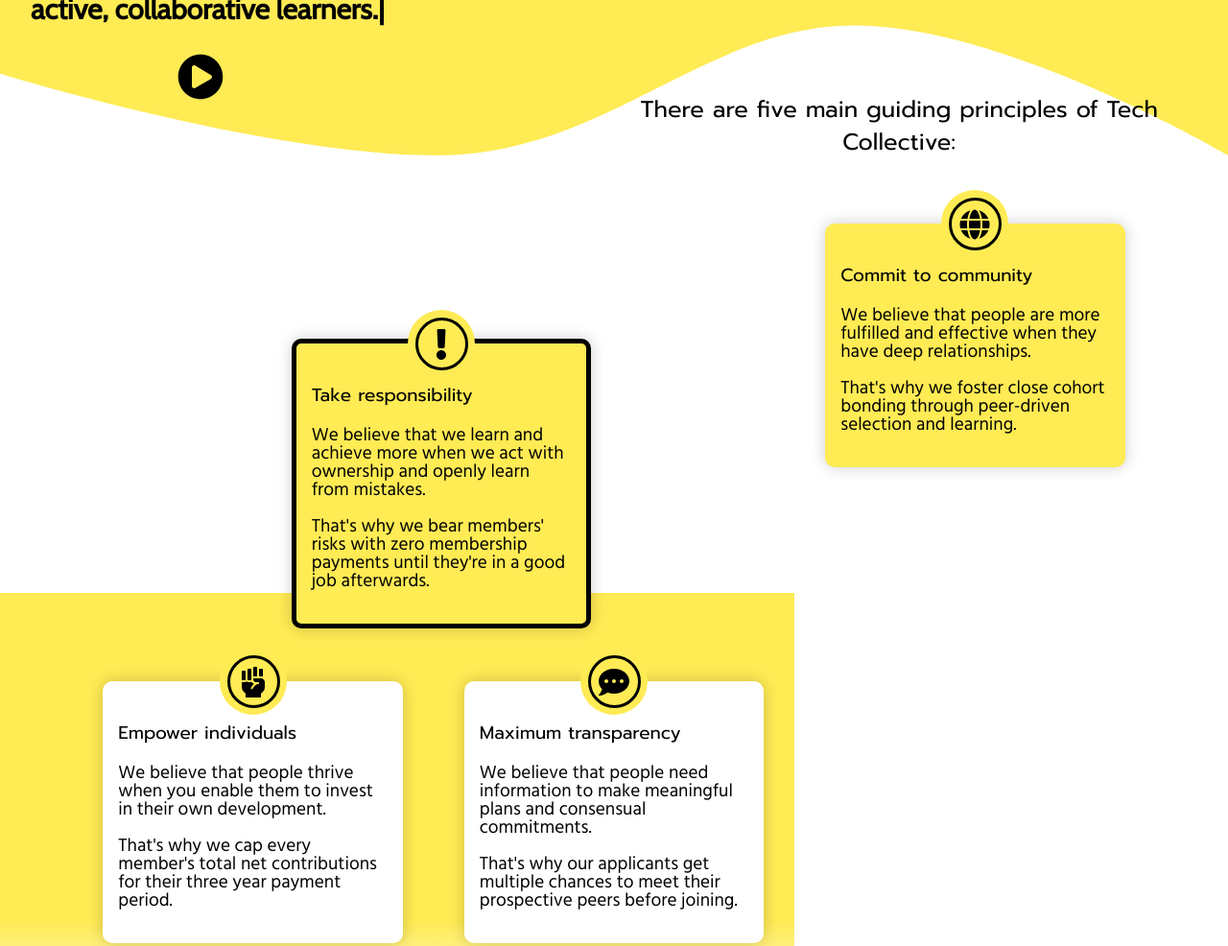
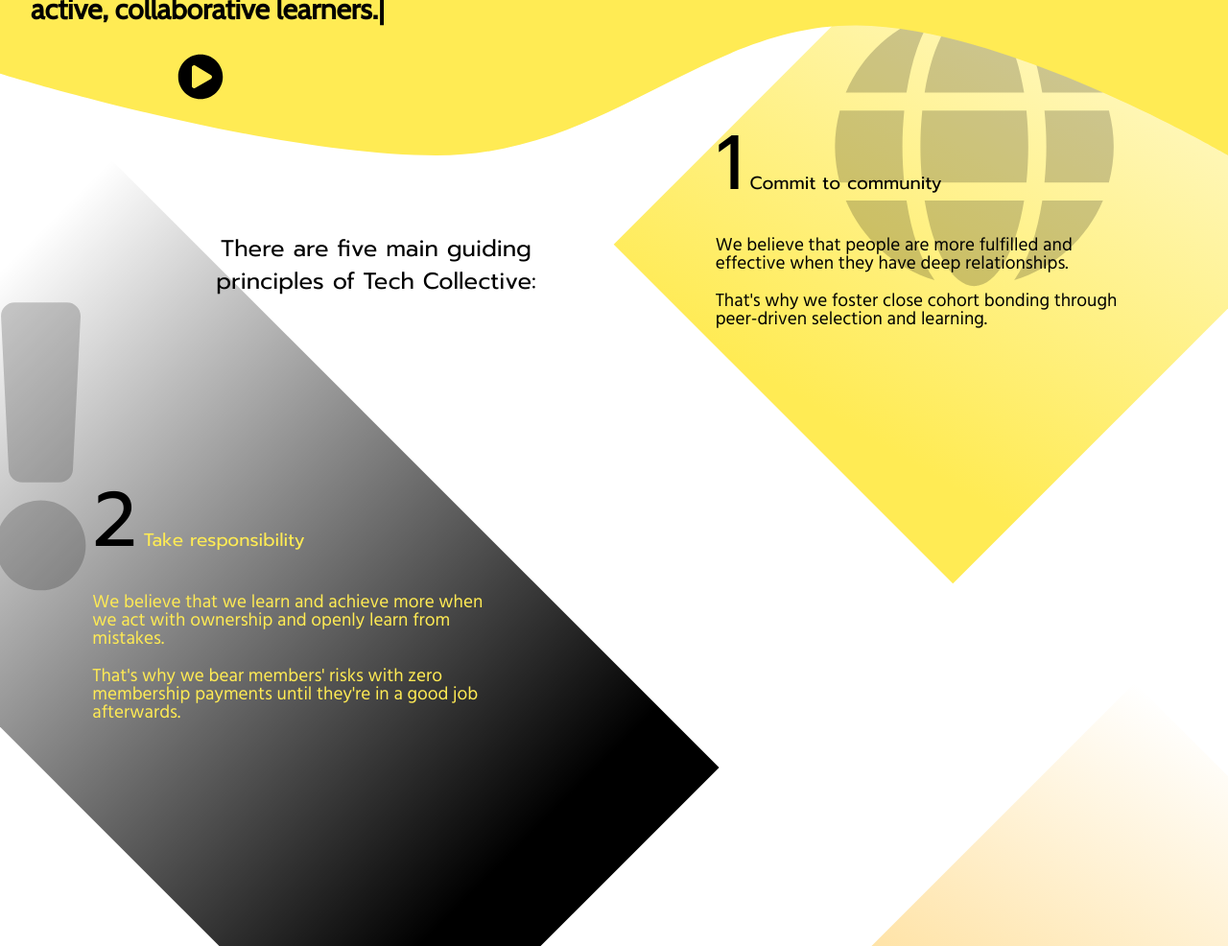
Before and after one commit to julian-garcia/tech-collective, a Gatsby site: page /philosophy in a window 1280 px wide. Shown: the part 138-1124 px from the top of the page at 96% size. Built offline with nearby package versions, Linux system fonts and the light colour scheme; Gatsby itself is replaced by a stand-in of ours.

Commit message:
Redesigned philosophy page

```diff
--- a/src/components/header.js
+++ b/src/components/header.js
@@ -18,10 +18,10 @@
     <img src={LogoBackground} alt="" className="logo-background" />
     <div className="header-content">
       <div className="logo-title">
-        <img src={logoImgSmall} alt="" className="logo-image-mobile" />
-        <img src={logoImgLarge} alt="" className="logo-image" />
         <Link to="/" className="logo-link">
-          <h1>{siteTitle}</h1>
+          <img src={logoImgSmall} alt="" className="logo-image-mobile" />
+          <img src={logoImgLarge} alt="" className="logo-image" />
+          <h1 className="site-title">{siteTitle}</h1>
         </Link>
       </div>
       <div className="nav-menu">
--- a/src/pages/philosophy.js
+++ b/src/pages/philosophy.js
@@ -8,79 +8,51 @@
 const PhilosophyPage = () => (
   <Layout>
     <SEO title="Philosophy" />
-    <div className="heading-right desktop-move-up">
-      <span></span>
-      <h2 className="heading" style={{textAlign:'center'}}>There are five main guiding principles of Tech Collective:</h2>
-    </div>
-    <div className="section-grid">
-      <div className="block-container tablet-landscape-up"></div>
-      <div className="block-container tablet-landscape-up"></div>
-      <div className="block-container desktop-move-left desktop-move-down">
-        <div className="block primary dark-border">
-          <div className="block-icon-container primary">
-            <FontAwesomeIcon icon={faExclamation} className="block-icon" />
-          </div>
-          <h3 className="heading">Take responsibility</h3>
+    <h2 className="heading principles">There are five main guiding principles of Tech Collective:</h2>
+    <div>
+      <div className="angled-block right">
+        <div className="angled-block__content">
+          <FontAwesomeIcon icon={faGlobe} className="angled-block__icon" />
+          <h3 className="heading"><span className="angled-block__number">1</span> Commit to community</h3>
+          <p>We believe that people are more fulfilled and effective when they have deep relationships.</p>
+          <p>That's why we foster close cohort bonding through peer-driven selection and learning.</p>
+        </div>
+      </div>
+      <div className="angled-block left">
+        <div className="angled-block__content">
+          <FontAwesomeIcon icon={faExclamation} className="angled-block__icon" />
+          <h3 className="heading"><span className="angled-block__number">2</span> Take responsibility</h3>
           <p>We believe that we learn and achieve more when we act with ownership and openly learn from mistakes.</p>
           <p>That's why we bear members' risks with zero membership payments until they're in a good job afterwards.</p>
         </div>
       </div>
-      <div className="block-container" style={{display:'block'}}>
-        <div className="block primary">
-          <div className="block-icon-container primary">
-            <FontAwesomeIcon icon={faGlobe} className="block-icon" />
-          </div>
-          <h3 className="heading">Commit to community</h3>
-          <p>We believe that people are more fulfilled and effective when they have deep relationships.</p>
-          <p>That's why we foster close cohort bonding through peer-driven selection and learning.</p>
-        </div>
-      </div>
-      <div className="block-container tablet-landscape-up"></div>
-    </div>
-    <div className="section-grid desktop-move-up">
-      <div className="block-container primary-fade tablet-landscape-up"></div>
-      <div className="block-container primary-fade desktop-pad-vertical">
-        <div className="block">
-          <div className="block-icon-container primary">
-            <FontAwesomeIcon icon={faFistRaised} className="block-icon" />
-          </div>
-          <h3 className="heading">Empower individuals</h3>
+      <div className="angled-block right">
+        <div className="angled-block__content">
+          <FontAwesomeIcon icon={faFistRaised} className="angled-block__icon" />
+          <h3 className="heading"><span className="angled-block__number">3</span> Empower individuals</h3>
           <p>We believe that people thrive when you enable them to invest in their own development.</p>
           <p>That's why we cap every member's total net contributions for their three year payment period.</p>
         </div>
       </div>
-      <div className="block-container primary-fade desktop-pad-vertical">
-        <div className="block">
-          <div className="block-icon-container primary">
-            <FontAwesomeIcon icon={faCommentDots} className="block-icon" />
-          </div>
-          <h3 className="heading">Maximum transparency</h3>
+      <div className="angled-block left">
+        <div className="angled-block__content">
+          <FontAwesomeIcon icon={faCommentDots} className="angled-block__icon" />
+          <h3 className="heading"><span className="angled-block__number">4</span> Maximum transparency</h3>
           <p>We believe that people need information to make meaningful plans and consensual commitments.</p>
           <p>That's why our applicants get multiple chances to meet their prospective peers before joining.</p>
         </div>
       </div>
-      <div className="block-container tablet-landscape-up"></div>
-      <div className="block-container tablet-landscape-up"></div>
-    </div>
-    <div className="section-grid desktop-move-up">
-      <div className="block-container tablet-landscape-up"></div>
-      <div className="block-container tablet-landscape-up"></div>
-      <div className="block-container desktop-move-left">
-        <div className="block primary dark">
-          <div className="block-icon-container dark">
-            <FontAwesomeIcon icon={faShare} className="block-icon" />
-          </div>
-          <h3 className="heading">Shared success</h3>
+      <div className="angled-block right">
+        <div className="angled-block__content">
+          <FontAwesomeIcon icon={faShare} className="angled-block__icon" />
+          <h3 className="heading"><span className="angled-block__number">5</span> Shared success</h3>
           <p>Part-time, where you can keep your income coming in</p>
           <p>Peer-driven, where you get strong support around you</p>
           <p>Pay-on-results, where you only pay if you're earning well</p>
         </div>
       </div>
-      <div className="block-container tablet-landscape-up"></div>
-      <div className="block-container tablet-landscape-up"></div>
     </div>
-    <div className="section-grid desktop-move-up">
-      <div className="block-container tablet-landscape-up"></div>
+    <div className="section-grid desktop-move-down">
       <div className="block-container tablet-landscape-up"></div>
       <div className="block-container primary-reverse-fade desktop-pad-vertical">
         <h2 className="heading section-heading-right">Philosophical Influences</h2>
@@ -101,7 +73,8 @@
           </a>
         </div>
       </div>
-      <div className="block-container primary-reverse-fade tablet-landscape-up"></div>
+      <div className="block-container tablet-landscape-up"></div>
+      <div className="block-container tablet-landscape-up"></div>
     </div>
   </Layout>
 )
--- a/src/style/_blocks.scss
+++ b/src/style/_blocks.scss
@@ -10,7 +10,7 @@
 
   &-container {
     position: relative;
-    padding: 2rem 1rem 2.5rem;
+    padding: 2.5rem 1rem 2.5rem;
 
     @media (min-width: $tablet-portrait) { display: flex; }
     @media (min-width: $tablet-landscape) { padding: 1rem 0 1rem; }
@@ -30,25 +30,6 @@
 
   .heading {
     margin-top: 0;
-  }
-
-  .list {
-    display: grid;
-    grid-template-columns: 2rem 1fr;
-
-    p {
-      margin: 0 0 5px;
-    }
-
-    &-emoji {
-      line-height: 1.4rem;
-      font-size: 1.4rem;
-      margin-top: 2px;
-
-      &-small {
-        font-size: 1rem;
-      }
-    }
   }
 
   @media (min-width: $tablet-portrait) {
@@ -99,3 +80,129 @@
 .dark-border {
   border: 5px solid black;
 }
+
+.angled-block {
+  padding: 1rem 2rem;
+
+  &:nth-child(1) {
+    background: $primary-colour;
+  }
+  &:nth-child(2) {
+    background: black;
+    color: $primary-colour;
+  }
+  &:nth-child(3) {
+    background: $complement-colour1;
+  }
+  &:nth-child(4) {
+    background: $complement-colour2;
+  }
+  &:nth-child(5) {
+    background: $primary-colour;
+  }
+
+  &__icon {
+    font-size: 50px;
+    position: absolute;
+    right: 1rem;
+  }
+
+  @media (min-width: $tablet-portrait) {
+    position: relative;
+    width: 60vw;
+    height: 500px;
+    margin: 0 auto 0;
+    padding: 2rem;
+    transform-origin: center;
+    z-index: -1;
+
+    &:nth-child(1) {
+      background: linear-gradient(75deg, $primary-colour 10%, rgba($primary-colour, 0) 100%);
+      margin-top: -200px;
+
+      @media (min-width: $tablet-landscape) {
+        margin-top: -400px;
+      }
+    }
+    &:nth-child(2) {
+      background: linear-gradient(270deg, black 10%, rgba(black, 0) 100%);
+      color: $primary-colour;
+    }
+    &:nth-child(3) {
+      background: linear-gradient(75deg, $complement-colour1 10%, white 100%);
+    }
+    &:nth-child(4) {
+      background: linear-gradient(270deg, $complement-colour2 10%, white 100%);
+    }
+    &:nth-child(5) {
+      background: linear-gradient(75deg, $primary-colour 10%, white 100%);
+    }
+
+    &.left {
+      transform: rotate(45deg);
+      margin-left: -20vw;
+      width: 70vw;
+
+      @media (min-width: $tablet-landscape) {
+        margin-left: -15vw;
+      }
+    }
+
+    &.right {
+      transform: rotate(-45deg);
+      margin-left: 45vw;
+
+      @media (min-width: $tablet-landscape) {
+        margin-left: 55vw;
+      }
+    }
+
+    &__content {
+      max-width: 350px;
+
+      @media (min-width: $desktop) {
+        max-width: 420px;
+      }
+    }
+
+    &__number {
+      font-size: 80px;
+      color: black;
+    }
+
+    &__icon {
+      font-size: 300px;
+      margin: 0;
+      position: absolute;
+      color: rgba(black, .2);
+      .right & {
+        right: 0;
+        top: -90px;
+      }
+      .left & {
+        left: -110px;
+        top: -150px;
+      }
+    }
+
+    &.right &__content {
+      margin-top: -150px;
+      position: absolute;
+      left: 0;
+      transform: rotate(45deg);
+      transform-origin: bottom left;
+    }
+
+    &.left &__content {
+      margin: 0 2rem 0 0;
+      position: absolute;
+      right: 0;
+      transform: rotate(-45deg);
+      transform-origin: center;
+
+      @media (min-width: $desktop) {
+        right: 200px;
+      }
+    }
+  }
+}
--- a/src/style/_content.scss
+++ b/src/style/_content.scss
@@ -8,6 +8,23 @@
 .heading {
   font-family: $heading-font;
   font-weight: normal;
+
+  &.principles {
+    text-align: center;
+    max-width: 400px;
+    margin: 0 auto 2rem;
+    padding-top: 5rem;
+
+    @media (min-width: $tablet-portrait) {
+      margin: 0 0 0 2vw;
+    }
+    @media (min-width: $tablet-landscape) {
+      margin: 0 0 0 10vw;
+    }
+    @media (min-width: $desktop) {
+      margin: 0 0 0 15vw;
+    }
+  }
 }
 
 .heading-right {
@@ -94,6 +111,27 @@
   }
 }
 
+.list {
+  display: grid;
+  grid-template-columns: 2rem 1fr;
+  position: relative;
+  padding-bottom: 2rem;
+
+  p {
+    margin: 0 0 5px;
+  }
+
+  &-emoji {
+    line-height: 1.4rem;
+    font-size: 1.4rem;
+    margin-top: 2px;
+
+    &-small {
+      font-size: 1rem;
+    }
+  }
+}
+
 .tablet-up {
   display: none !important;
   @media (min-width: $tablet-portrait) { display: unset !important; }
@@ -122,20 +160,6 @@
   }
 }
 
-.circle {
-  display: grid;
-  width: 200px;
-  height: 200px;
-  border-radius: 50%;
-  border: 5px solid transparent;
-  box-shadow: 0px 0px 10px rgba(0, 0, 0, 0.6);
-
-  > * {
-    text-align: center;
-    margin: auto;
-  }
-}
-
 .topics.topics {
   display: grid;
   grid-template-columns: auto;
@@ -155,6 +179,5 @@
 
   @media (min-width: $tablet-landscape) {
     grid-template-columns: 1fr 1fr;
-    // grid-template-rows: 1fr 1fr;
   }
 }
--- a/src/style/_page-sections.scss
+++ b/src/style/_page-sections.scss
@@ -130,6 +130,7 @@
   }
 
   &-down {
+    margin-top: 50px;
     @media (min-width: $tablet-landscape) {
       margin-top: 120px;
       z-index: 9;
--- a/src/style/_variables.scss
+++ b/src/style/_variables.scss
@@ -2,7 +2,7 @@
 $tablet-portrait: 760px;
 $tablet-landscape: 1000px;
 $desktop: 1200px;
-$desktop-large: 1800px;
+$desktop-large: 2000px;
 $header-height: 80px;
 $header-height-bg: 300px;
 $header-height-mobile: 330px;
@@ -18,4 +18,6 @@
 $copy-font: 'hind-madurai';
 
 $primary-colour: #FFEB54;
+$complement-colour1: #FFC547;
+$complement-colour2: #E8C441;
 $secondary-colour: black;
```
Also changed, not shown: src/pages/curriculum.js (+13 -15 lines), src/style/_header.scss (+6 -2 lines), 1 other file.
